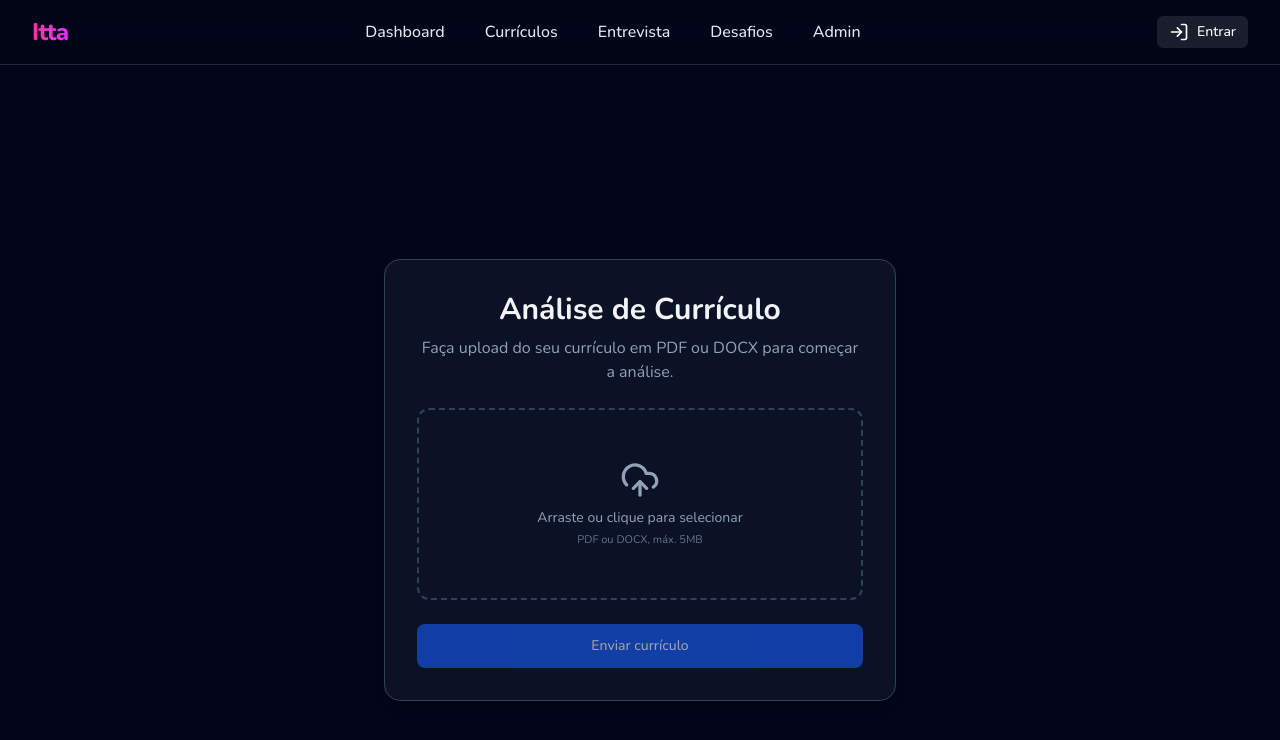
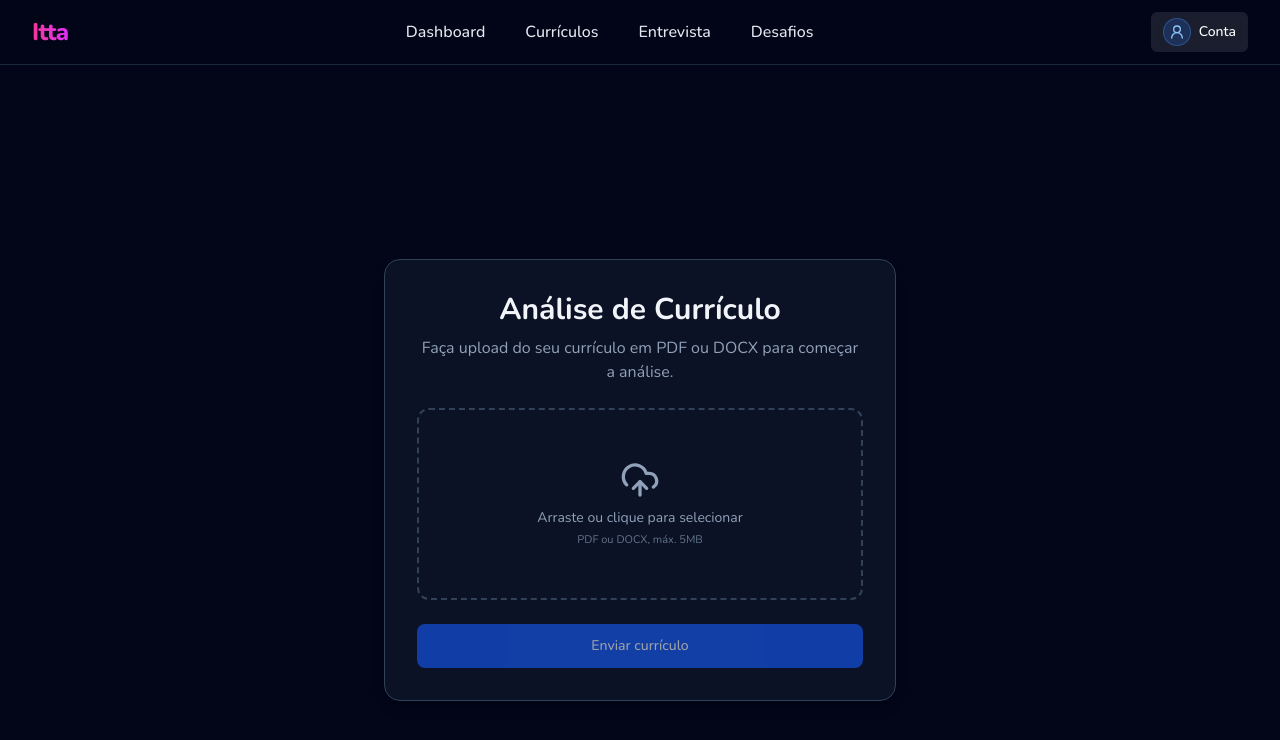
Before and after one commit to coder-gabrielsantos/itta-client, a React (Vite) app: page /resumes in a window 1280 px wide. Shown: the top 740 px of the page. Built offline with nearby package versions, Linux system fonts and the light colour scheme; no server answers; sample sign-in values are in the browser's storage.

Commit message:
feat(navbar): show account button when authenticated and link to /account

```diff
--- a/src/components/ui/Navbar.jsx
+++ b/src/components/ui/Navbar.jsx
@@ -1,10 +1,12 @@
 import { Link } from 'react-router-dom'
-import { LogIn } from 'lucide-react'
+import { LogIn, UserRound } from 'lucide-react'
+import { useAuth } from '../../contexts/AuthContext'
 
 export function Navbar() {
+    const { isAuthenticated, user } = useAuth() || {}
+
     return (
         <nav className="fixed top-0 inset-x-0 z-50 bg-slate-950/70 backdrop-blur-md border-b border-slate-800">
-            {/* container alinhado com o resto do site */}
             <div className="max-w-7xl mx-auto px-4 sm:px-6 lg:px-8">
                 <div className="h-16 flex items-center justify-between">
                     {/* Logo */}
@@ -15,37 +17,62 @@ export function Navbar() {
                         Itta
                     </Link>
 
-                    {/* Links principais */}
+                    {/* Links */}
                     <div className="hidden sm:flex items-center gap-10">
-                        {[
-                            { to: '/dashboard', label: 'Dashboard' },
-                            { to: '/resumes', label: 'Currículos' },
-                            { to: '/interviews', label: 'Entrevista' },
-                            { to: '/challenges', label: 'Desafios' },
-                            { to: '/admin', label: 'Admin' },
-                        ].map((link) => (
-                            <Link
-                                key={link.to}
-                                to={link.to}
-                                className="relative text-base font-medium text-slate-200 hover:text-white transition group"
-                            >
-                                {link.label}
+                        <Link to="/dashboard"
+                              className="relative text-base font-medium text-slate-200 hover:text-white transition group">
+                            Dashboard
                             <span
                                 className="absolute left-0 -bottom-1 h-[2px] w-0 bg-blue-500 transition-all duration-300 group-hover:w-full"/>
                         </Link>
-                        ))}
+                        <Link to="/resumes"
+                              className="relative text-base font-medium text-slate-200 hover:text-white transition group">
+                            Currículos
+                            <span
+                                className="absolute left-0 -bottom-1 h-[2px] w-0 bg-blue-500 transition-all duration-300 group-hover:w-full"/>
+                        </Link>
+                        <Link to="/interviews"
+                              className="relative text-base font-medium text-slate-200 hover:text-white transition group">
+                            Entrevista
+                            <span
+                                className="absolute left-0 -bottom-1 h-[2px] w-0 bg-blue-500 transition-all duration-300 group-hover:w-full"/>
+                        </Link>
+                        <Link to="/challenges"
+                              className="relative text-base font-medium text-slate-200 hover:text-white transition group">
+                            Desafios
+                            <span
+                                className="absolute left-0 -bottom-1 h-[2px] w-0 bg-blue-500 transition-all duration-300 group-hover:w-full"/>
+                        </Link>
                     </div>
 
-                    {/* Botão Entrar clean */}
+                    {/* Ação à direita */}
+                    <div className="flex items-center gap-3">
+                        {!isAuthenticated ? (
                             <Link
                                 to="/login"
                                 className="flex items-center gap-2 px-3 py-1.5 rounded-md text-white text-sm font-medium
-                        bg-white/10 backdrop-blur-sm
-                        hover:bg-white/20 hover:text-white transition"
+                           bg-white/10 backdrop-blur-sm hover:bg-white/20 transition"
                             >
                                 <LogIn className="h-5 w-5"/>
                                 Entrar
                             </Link>
+                        ) : (
+                            <Link
+                                to="/account"
+                                className="flex items-center gap-2 px-3 py-1.5 rounded-md text-white text-sm font-medium
+                           bg-white/10 backdrop-blur-sm hover:bg-white/20 transition"
+                                title="Minha conta"
+                            >
+                                <div
+                                    className="h-7 w-7 rounded-full bg-blue-500/20 border border-blue-400/30 flex items-center justify-center">
+                                    <UserRound className="h-4 w-4 text-blue-300"/>
+                                </div>
+                                <span className="hidden sm:inline">
+                  {user?.name ? user.name.split(' ')[0] : 'Conta'}
+                </span>
+                            </Link>
+                        )}
+                    </div>
                 </div>
             </div>
         </nav>
--- /dev/null
+++ b/src/pages/Account.jsx
@@ -0,0 +1,106 @@
+import { useState } from 'react'
+import { useAuth } from '../contexts/AuthContext'
+import { Button } from '../components/ui/Button'
+import { Divider } from '../components/ui/Divider'
+
+export default function Account() {
+    const { user } = useAuth()
+    const [name, setName] = useState(user?.name || '')
+    const [email, setEmail] = useState(user?.email || '')
+    const [current, setCurrent] = useState('')
+    const [next, setNext] = useState('')
+    const [confirm, setConfirm] = useState('')
+
+    return (
+        <div className="min-h-screen pt-24 px-4">
+            <div className="max-w-4xl mx-auto space-y-8">
+                {/* Cabeçalho */}
+                <header className="space-y-2">
+                    <h1 className="text-3xl font-bold text-white">Minha conta</h1>
+                    <p className="text-slate-400">Gerencie seus dados, senha e segurança.</p>
+                </header>
+
+                {/* Dados do perfil */}
+                <section className="rounded-2xl bg-slate-900/70 border border-slate-700 p-6 space-y-5">
+                    <h2 className="text-lg font-semibold text-white">Dados do perfil</h2>
+                    <div className="grid sm:grid-cols-2 gap-4">
+                        <label className="space-y-1">
+                            <span className="text-sm text-slate-300">Nome</span>
+                            <input
+                                className="w-full rounded-xl bg-slate-900/60 border border-slate-700 text-slate-100 placeholder:text-slate-400 px-3 py-2 focus:outline-none focus:ring-2 focus:ring-blue-500/40"
+                                value={name}
+                                onChange={(e) => setName(e.target.value)}
+                                placeholder="Seu nome"
+                            />
+                        </label>
+                        <label className="space-y-1">
+                            <span className="text-sm text-slate-300">Email</span>
+                            <input
+                                className="w-full rounded-xl bg-slate-900/60 border border-slate-700 text-slate-100 placeholder:text-slate-400 px-3 py-2 focus:outline-none focus:ring-2 focus:ring-blue-500/40"
+                                value={email}
+                                onChange={(e) => setEmail(e.target.value)}
+                                placeholder="seu@email.com"
+                            />
+                        </label>
+                    </div>
+                    <div className="flex justify-end">
+                        <Button className="px-6">Salvar alterações</Button>
+                    </div>
+                </section>
+
+                <Divider>Segurança</Divider>
+
+                {/* Alterar senha */}
+                <section className="rounded-2xl bg-slate-900/70 border border-slate-700 p-6 space-y-5">
+                    <h2 className="text-lg font-semibold text-white">Alterar senha</h2>
+                    <div className="grid sm:grid-cols-3 gap-4">
+                        <label className="space-y-1">
+                            <span className="text-sm text-slate-300">Senha atual</span>
+                            <input
+                                type="password"
+                                className="w-full rounded-xl bg-slate-900/60 border border-slate-700 text-slate-100 placeholder:text-slate-400 px-3 py-2 focus:outline-none focus:ring-2 focus:ring-indigo-500/40"
+                                value={current}
+                                onChange={(e) => setCurrent(e.target.value)}
+                                placeholder="••••••••"
+                            />
+                        </label>
+                        <label className="space-y-1">
+                            <span className="text-sm text-slate-300">Nova senha</span>
+                            <input
+                                type="password"
+                                className="w-full rounded-xl bg-slate-900/60 border border-slate-700 text-slate-100 placeholder:text-slate-400 px-3 py-2 focus:outline-none focus:ring-2 focus:ring-indigo-500/40"
+                                value={next}
+                                onChange={(e) => setNext(e.target.value)}
+                                placeholder="••••••••"
+                            />
+                        </label>
+                        <label className="space-y-1">
+                            <span className="text-sm text-slate-300">Confirmar senha</span>
+                            <input
+                                type="password"
+                                className="w-full rounded-xl bg-slate-900/60 border border-slate-700 text-slate-100 placeholder:text-slate-400 px-3 py-2 focus:outline-none focus:ring-2 focus:ring-indigo-500/40"
+                                value={confirm}
+                                onChange={(e) => setConfirm(e.target.value)}
+                                placeholder="••••••••"
+                            />
+                        </label>
+                    </div>
+                    <div className="flex justify-end">
+                        <Button className="px-6">Atualizar senha</Button>
+                    </div>
+                </section>
+
+                {/* Sessões / Danger zone (esboço) */}
+                <section className="rounded-2xl bg-slate-900/70 border border-slate-700 p-6 space-y-4">
+                    <h2 className="text-lg font-semibold text-white">Sessões & segurança</h2>
+                    <p className="text-sm text-slate-400">
+                        Em breve: encerrar sessões ativas, ativar 2FA e revisar dispositivos confiáveis.
+                    </p>
+                    <div className="flex justify-end">
+                        <Button variant="secondary" className="px-6">Encerrar todas as sessões</Button>
+                    </div>
+                </section>
+            </div>
+        </div>
+    )
+}
--- a/src/routes/AppRoutes.jsx
+++ b/src/routes/AppRoutes.jsx
@@ -3,6 +3,7 @@ import SiteLayout from '../layouts/SiteLayout'
 import AuthLayoutRoute from '../layouts/AuthLayoutRoute'
 import Login from '../pages/Login'
 import SignUp from '../pages/SignUp'
+import Account from '../pages/Account'
 import Home from '../pages/Home'
 import ResumeUpload from '../pages/ResumeUpload'
 import InterviewIntro from '../pages/InterviewIntro'
@@ -19,6 +20,15 @@ export function AppRoutes() {
                 <Route path="/login" element={<Login/>}/>
                 <Route path="/signup" element={<SignUp/>}/>
             </Route>
+
+            <Route
+                path="/account"
+                element={
+                    <PrivateRoute>
+                        <Account />
+                    </PrivateRoute>
+                }
+            />
 
             <Route element={<SiteLayout/>}>
                 <Route index element={<Home/>}/>
```
Lines whose indentation alone changed are shown as unchanged.
